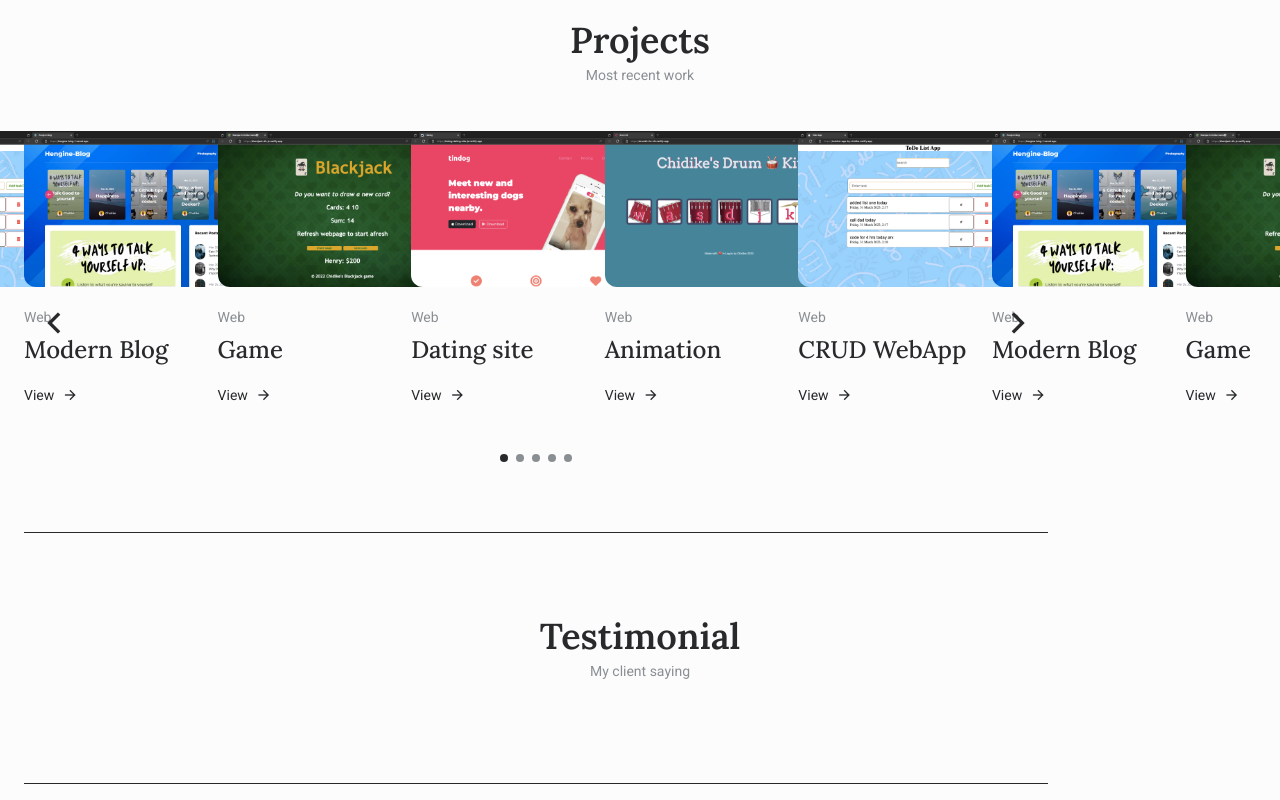
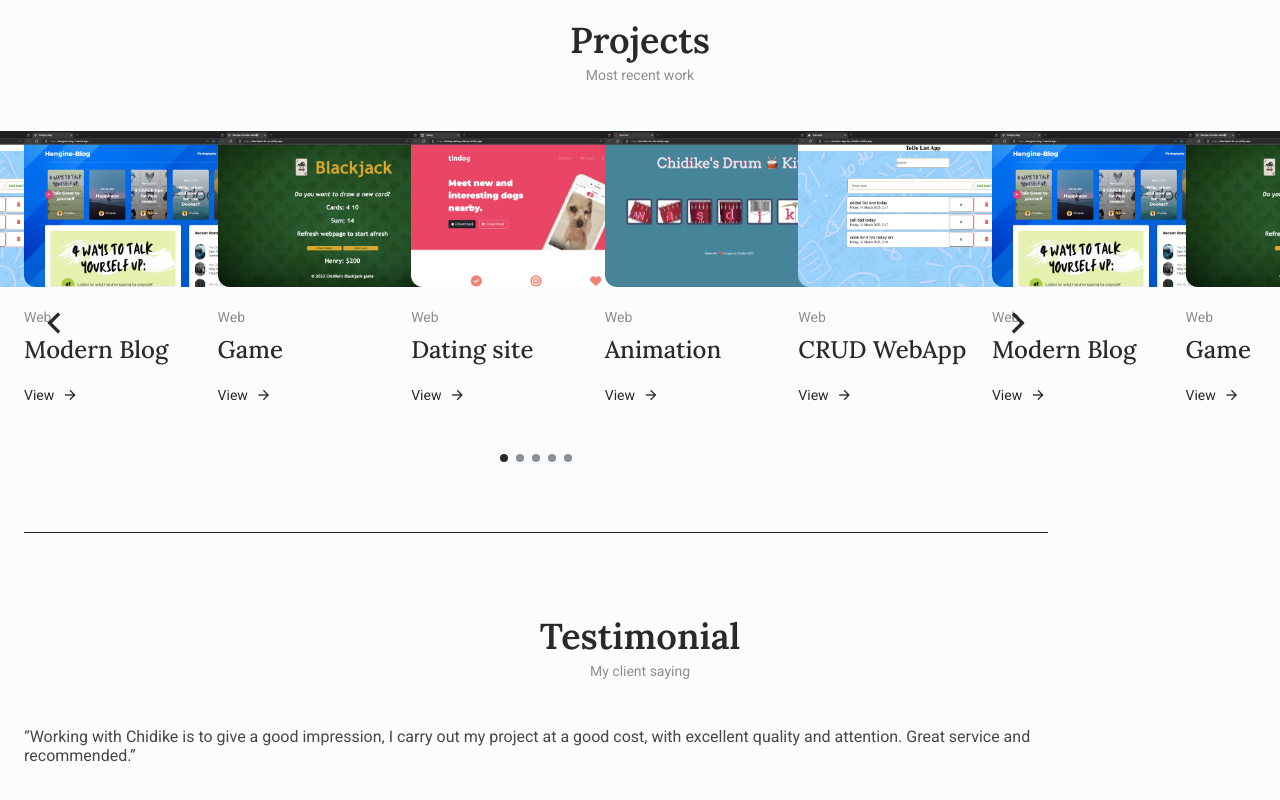
Before and after one commit to lacegiovanni17/dk-js-portfolio-website, a plain HTML site: page index.html in a window 1280 px wide. Shown: the part 4902-5702 px from the top of the page. Drawn offline with nearby package versions, Linux system fonts and the light colour scheme.

Commit message:
added new feat

```diff
--- a/index.html
+++ b/index.html
@@ -480,7 +480,16 @@
                         <div>
                         <!--==================== TESTIMONIAL 1 ====================-->
                         <div class="testimonial__content">
-                            <p class="testimonial__description"></p>
+                            <p class="testimonial__description">
+                                “Working with Chidike is to give a good
+                                impression, I carry out my project at a good
+                                cost, with excellent quality and attention.
+                                Great service and recommended.”
+                            </p>
+                            <div>
+                                <h3 class="testimonial__name"></h3>
+                                <span class="testimonial__subtitle"></span>
+                            </div>
                         </div>
                         </div>
                     </div>
```
Also changed, not shown: Text Responsive Portfolio Website Chidike.txt.
